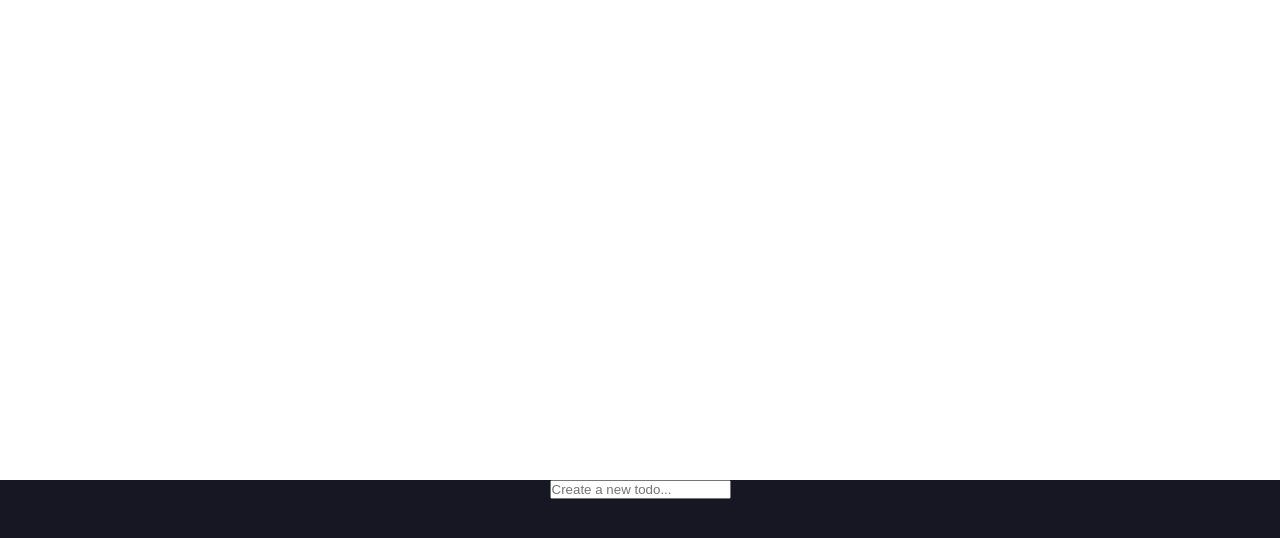
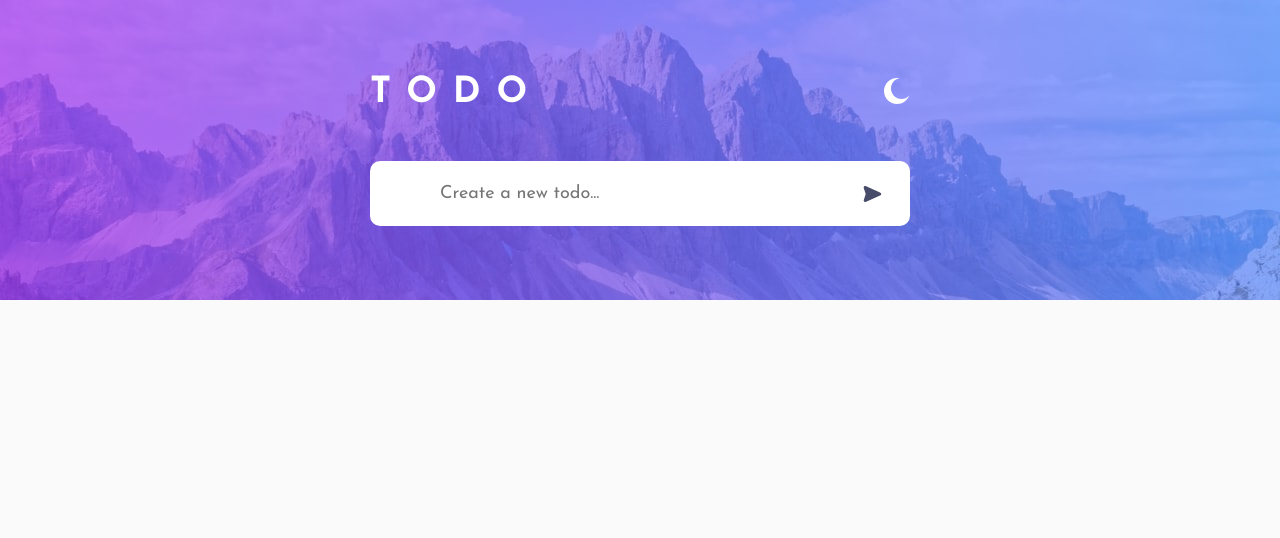
Before and after one commit to PrashanthBalakrishnan/toDoApp-frontendmentor, a React (Vite) app: page / in a window 1280 px wide. Shown: the top 538 px of the page. Built offline with nearby package versions, Linux system fonts and the light colour scheme.

Commit message:
added styles and checkbox feature to todo app

```diff
--- a/src/App.tsx
+++ b/src/App.tsx
@@ -1,9 +1,34 @@
 import TodoApp from "./components/TodoApp";
+import { useState, useEffect } from "react";
 
 const App = () => {
+  const [isDarkMode, setIsDarkMode] = useState(() => {
+    // Get the theme from local storage on component mount
+    const storedTheme = localStorage.getItem("isDarkMode");
+    return storedTheme ? JSON.parse(storedTheme) : false; // Default to false if not found
+  });
+
+  // Function to toggle dark mode
+  const toggleDarkMode = () => {
+    setIsDarkMode((prevMode: boolean) => {
+      const newMode = !prevMode;
+      // Save the new mode to local storage
+      localStorage.setItem("isDarkMode", JSON.stringify(newMode));
+      return newMode;
+    });
+  };
+
+  useEffect(() => {
+    if (isDarkMode) {
+      document.body.setAttribute("data-theme", "dark");
+    } else {
+      document.body.setAttribute("data-theme", "");
+    }
+  }, [isDarkMode]);
+
   return (
-    <div className="app">
-      <TodoApp />
+    <div className={isDarkMode ? "app-Dark" : "app"}>
+      <TodoApp isDarkMode={isDarkMode} toggleDarkMode={toggleDarkMode} />
     </div>
   );
 };
--- a/src/components/TodoApp.tsx
+++ b/src/components/TodoApp.tsx
@@ -1,13 +1,15 @@
 import { useState } from "react";
 import TodoForm from "./todoForm/TodoForm";
 import TodoList from "./todoList/TodoList";
+import sun from "../assets/icon-sun.svg";
+import moon from "../assets/icon-moon.svg";
+import { TodoType } from "../utils/types";
+interface TodoAppProps {
+  toggleDarkMode: () => void;
+  isDarkMode: boolean;
+}
 
-export interface TodoType {
-  id: string;
-  title: string;
-  completed: boolean;
-}
-const TodoApp = () => {
+const TodoApp: React.FC<TodoAppProps> = ({ toggleDarkMode, isDarkMode }) => {
   const [todos, setTodos] = useState<TodoType[]>([]);
   function addTodo(title: string) {
     setTodos((prevTodos) => [
@@ -19,11 +21,13 @@ const TodoApp = () => {
       },
     ]);
   }
+
   function deleteTodo(id: string) {
     return setTodos((currentTodos) => {
       return currentTodos.filter((todo) => todo.id !== id);
     });
   }
+
   function toggleTodo(id: string, completed: boolean) {
     setTodos((currentTodos) => {
       return currentTodos.map((todo) => {
@@ -36,10 +40,16 @@ const TodoApp = () => {
   }
 
   return (
-    <div>
+    <main className="main">
+      <header className="main__header">
+        <h1 className="main__logo">todo</h1>
+        <button onClick={toggleDarkMode} className="main__themebtn">
+          {isDarkMode ? <img src={sun} /> : <img src={moon} />}
+        </button>
+      </header>
       <TodoForm addTodo={addTodo} />
       <TodoList todos={todos} deleteTodo={deleteTodo} toggleTodo={toggleTodo} />
-    </div>
+    </main>
   );
 };
 export default TodoApp;
--- a/src/components/todoForm/TodoForm.tsx
+++ b/src/components/todoForm/TodoForm.tsx
@@ -1,3 +1,4 @@
+import "./todoForm.scss";
 import { useState } from "react";
 
 interface TodoFormProps {
@@ -9,11 +10,13 @@ const TodoForm: React.FC<TodoFormProps> = ({ addTodo }) => {
 
   const handleSubmit = (e: React.FormEvent<HTMLFormElement>) => {
     e.preventDefault();
+    if (newItem === "") return;
     addTodo(newItem);
     setNewItem("");
   };
   return (
     <form onSubmit={handleSubmit} className="form">
+      <div className="form__container">
         <input
           className="form__input"
           type="text"
@@ -21,6 +24,25 @@ const TodoForm: React.FC<TodoFormProps> = ({ addTodo }) => {
           value={newItem}
           onChange={(e) => setNewItem(e.target.value)}
         />
+        <div className="form__circle" />
+        <button type="submit">
+          <svg
+            width="800px"
+            height="800px"
+            viewBox="0 0 24 24"
+            fill="none"
+            className="form__icon"
+            xmlns="http://www.w3.org/2000/svg"
+          >
+            <path
+              d="M11.5003 12H5.41872M5.24634 12.7972L4.24158 15.7986C3.69128 17.4424 3.41613 18.2643 3.61359 18.7704C3.78506 19.21 4.15335 19.5432 4.6078 19.6701C5.13111 19.8161 5.92151 19.4604 7.50231 18.7491L17.6367 14.1886C19.1797 13.4942 19.9512 13.1471 20.1896 12.6648C20.3968 12.2458 20.3968 11.7541 20.1896 11.3351C19.9512 10.8529 19.1797 10.5057 17.6367 9.81135L7.48483 5.24303C5.90879 4.53382 5.12078 4.17921 4.59799 4.32468C4.14397 4.45101 3.77572 4.78336 3.60365 5.22209C3.40551 5.72728 3.67772 6.54741 4.22215 8.18767L5.24829 11.2793C5.34179 11.561 5.38855 11.7019 5.407 11.8459C5.42338 11.9738 5.42321 12.1032 5.40651 12.231C5.38768 12.375 5.34057 12.5157 5.24634 12.7972Z"
+              strokeWidth="2"
+              strokeLinecap="round"
+              strokeLinejoin="round"
+            />
+          </svg>
+        </button>
+      </div>
     </form>
   );
 };
--- /dev/null
+++ b/src/components/todoForm/todoForm.scss
@@ -0,0 +1,38 @@
+.form {
+  &__container {
+    position: relative;
+  }
+
+  &__input {
+    background-color: var(--app-Background-color);
+    padding: 23px 70px;
+    width: 100%;
+    border-radius: 10px;
+    outline: none;
+    color: var(--text-color);
+  }
+  &__circle {
+    position: absolute;
+    border-radius: 50%;
+    height: 25px;
+    width: 25px;
+    top: 50%;
+    transform: translateY(-50%);
+    left: 25px;
+    border: 1px solid var(--app-Background-color);
+  }
+  &__icon {
+    position: absolute;
+    top: 50%;
+    height: 25px;
+    width: 25px;
+    transform: translateY(-50%);
+    right: 25px;
+    cursor: pointer;
+    fill: var(--text-color);
+
+    &:is(:hover, :focus) {
+      fill: var(--hover-icon);
+    }
+  }
+}
--- a/src/components/todoItem/TodoItem.tsx
+++ b/src/components/todoItem/TodoItem.tsx
@@ -1,5 +1,7 @@
 import x from "../../assets/icon-cross.svg";
-
+import check from "../../assets/icon-check.svg";
+import "./todoItem.scss";
+import { useState } from "react";
 interface TodoListProps {
   completed: boolean;
   id: string;
@@ -15,17 +17,37 @@ const TodoItem: React.FC<TodoListProps> = ({
   toggleTodo,
   deleteTodo,
 }) => {
+  const [isHovered, setIsHovered] = useState(false);
+  const handleMouseEnter = () => {
+    setIsHovered(true);
+  };
+
+  const handleMouseLeave = () => {
+    setIsHovered(false);
+  };
   return (
-    <li>
+    <li
+      className="listItem"
+      onMouseEnter={handleMouseEnter}
+      onMouseLeave={handleMouseLeave}
+    >
+      <label className="listItem__checkbox">
         <input
           type="checkbox"
           checked={completed}
           onChange={(e) => toggleTodo(id, e.target.checked)}
+          className="listItem__hiddenCheckbox"
         />
-      {title}
-      <button onClick={() => deleteTodo(id)}>
-        <img src={x} alt="Delete to do" />
+        <div className={`listItem__checkboxIcon ${completed ? "checked" : ""}`}>
+          {completed && <img src={check} alt="checkicon" />}
+        </div>
+        <span className="listItem__label">{title}</span>
+        {isHovered && (
+          <button className="listItem__delete" onClick={() => deleteTodo(id)}>
+            <img src={x} />
           </button>
+        )}
+      </label>
     </li>
   );
 };
--- /dev/null
+++ b/src/components/todoItem/todoItem.scss
@@ -0,0 +1,48 @@
+.listItem {
+  padding: 25px;
+  border-bottom: 1px solid var(--text-color2);
+  width: 100%;
+  color: var(--text-color);
+
+  &__checkbox {
+    display: flex;
+    align-items: center;
+    cursor: pointer;
+  }
+
+  &__hiddenCheckbox {
+    display: none;
+  }
+
+  &__checkboxIcon {
+    height: 25px;
+    width: 25px;
+    border: 1px solid var(--completed-text-color);
+    border-radius: 50%;
+    margin-right: 8px;
+    display: flex;
+    align-items: center;
+    justify-content: center;
+    font-size: 14px;
+    color: transparent;
+    transition: background-color 0.3s, color 0.3s;
+    margin-right: 24px;
+    &.checked {
+      background: linear-gradient(
+        192deg,
+        hsl(192, 100%, 67%),
+        hsl(280, 87%, 65%)
+      );
+      color: #fff; /* Checked text color */
+      border: none;
+    }
+  }
+  &__label {
+    user-select: none;
+  }
+
+  &__delete {
+    margin-left: auto;
+    cursor: pointer;
+  }
+}
--- a/src/components/todoList/TodoList.tsx
+++ b/src/components/todoList/TodoList.tsx
@@ -1,5 +1,6 @@
-import { TodoType } from "../TodoApp";
+import { TodoType } from "../../utils/types";
 import TodoItem from "../todoItem/TodoItem";
+import "./TodoList.scss";
 
 interface TodoListProps {
   todos: TodoType[];
@@ -15,7 +16,9 @@ const TodoList: React.FC<TodoListProps> = ({
   return (
     <ul className="list">
       {todos.map((todo: TodoType) => (
-        <TodoItem {...todo} toggleTodo={toggleTodo} deleteTodo={deleteTodo} />
+        <div key={todo.id}>
+          <TodoItem {...todo} toggleTodo={toggleTodo} deleteTodo={deleteTodo} />
+        </div>
       ))}
     </ul>
   );
--- /dev/null
+++ b/src/components/todoList/todoList.scss
@@ -0,0 +1,5 @@
+.list {
+  background-color: var(--app-Background-color);
+  margin-top: 25px;
+  border-radius: 10px;
+}
--- a/src/index.scss
+++ b/src/index.scss
@@ -1,21 +1,101 @@
-html {
-  font-size: 100%;
+@import url("https://fonts.googleapis.com/css2?family=Josefin+Sans:wght@400;700&display=swap");
+
+*,
+*::after,
+*::before {
+  border: 0;
+  margin: 0;
+  padding: 0;
   box-sizing: border-box;
 }
 
-*,
-*::before,
-*::after {
-  box-sizing: inherit;
-  margin: 0;
-  padding: 0;
+input,
+textarea,
+button {
+  font-family: inherit;
+  font-size: inherit;
+  color: inherit;
+  background: none;
+}
+
+li {
+  list-style: none;
+}
+
+// COLORS
+
+:root {
+  scroll-behavior: smooth;
+  scroll-padding-top: 2rem;
+  --primary-color: hsl(220, 98%, 61%);
+  --check-bgcolor: linear-gradient hsl(192, 100%, 67%) to hsl(280, 87%, 65%);
+
+  --background-color: hsl(0, 0%, 98%);
+  --app-Background-color: hsl(0, 0%, 100%);
+  --completed-text-color: hsl(233, 11%, 84%);
+  --text-color: hsl(235, 19%, 35%);
+  --text-color2: hsl(236, 9%, 61%);
+  --hover-icon: black;
+}
+
+body[data-theme="dark"] {
+  --background-color: hsl(235, 21%, 11%);
+  --app-Background-color: hsl(235, 24%, 19%);
+  --completed-text-color: hsl(233, 11%, 84%);
+  --text-color: hsl(234, 39%, 85%);
+  --text-color2: hsl(234, 11%, 52%);
+  --text-hover-color: hsl(236, 33%, 92%);
+  --hover-icon: white;
+}
+
+body {
+  font-family: "Josefin Sans", sans-serif;
+  background-color: var(--background-color);
+}
+
+main {
+  max-width: 540px;
+  width: 100%;
 }
 
 .app {
-  min-height: 100vh;
-  background-color: hsl(235, 21%, 11%);
-  color: white;
   display: flex;
-  justify-content: center;
-  margin-top: 30rem;
+  flex-direction: column;
+  align-items: center;
+  height: 300px;
+  background-image: url("./assets/bg-desktop-light.jpg");
+  background-position: top center;
+  background-repeat: no-repeat;
+  background-size: cover;
+  padding-top: 75px;
+  font-size: 18px;
 }
+
+.app-Dark {
+  display: flex;
+  flex-direction: column;
+  align-items: center;
+  height: 300px;
+  background-image: url("./assets/bg-desktop-dark.jpg");
+  background-position: top center;
+  background-repeat: no-repeat;
+  background-size: cover;
+  padding-top: 75px;
+  font-size: 18px;
+}
+
+.main {
+  &__header {
+    display: flex;
+    justify-content: space-between;
+    color: white;
+    margin-bottom: 50px;
+  }
+  &__logo {
+    text-transform: uppercase;
+    letter-spacing: 1rem;
+  }
+  &__themebtn {
+    cursor: pointer;
+  }
+}
--- /dev/null
+++ b/src/utils/types.ts
@@ -0,0 +1,5 @@
+export interface TodoType {
+  id: string;
+  title: string;
+  completed: boolean;
+}
```
Also changed, not shown: src/utils/util.ts (added). Lines whose indentation alone changed are shown as unchanged.
